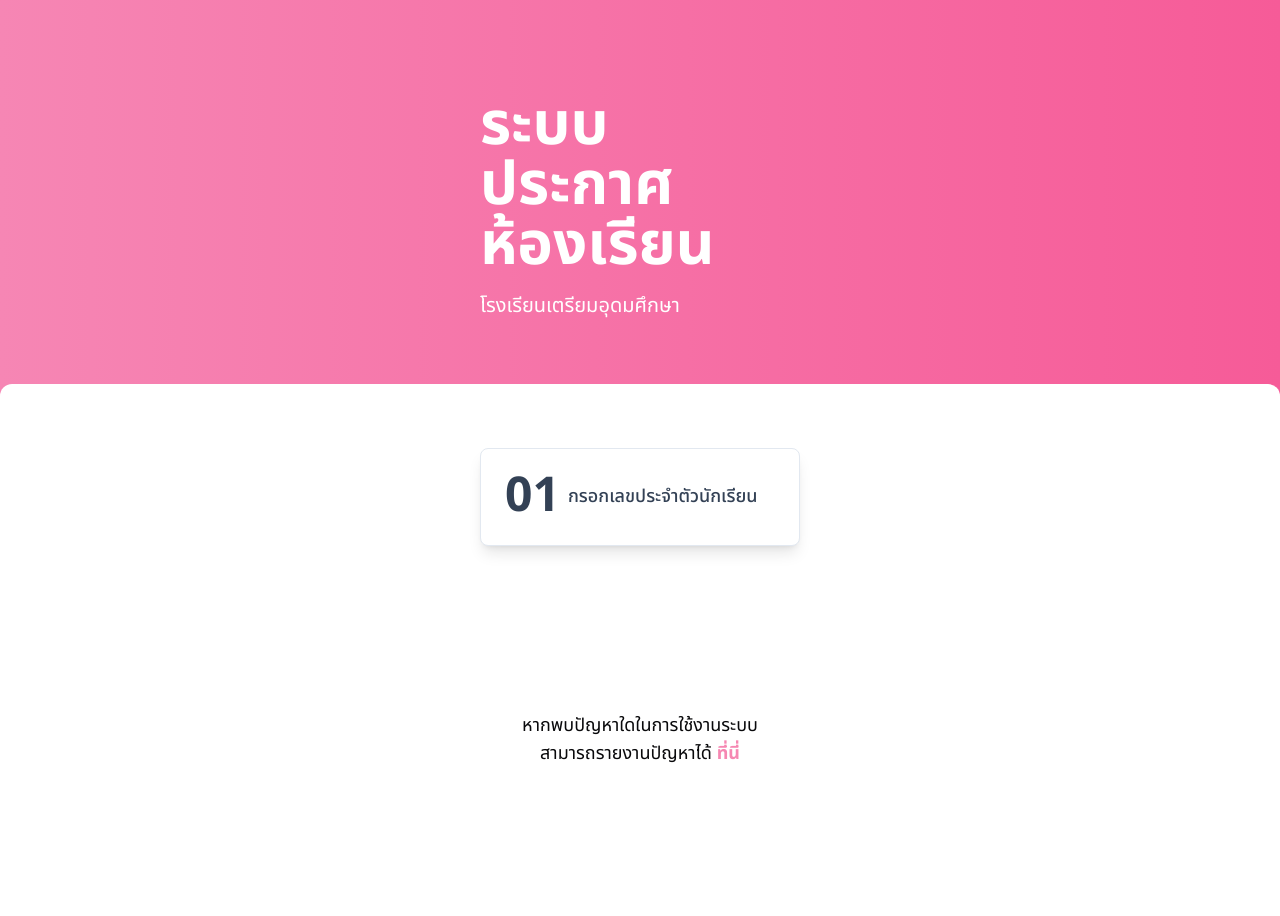
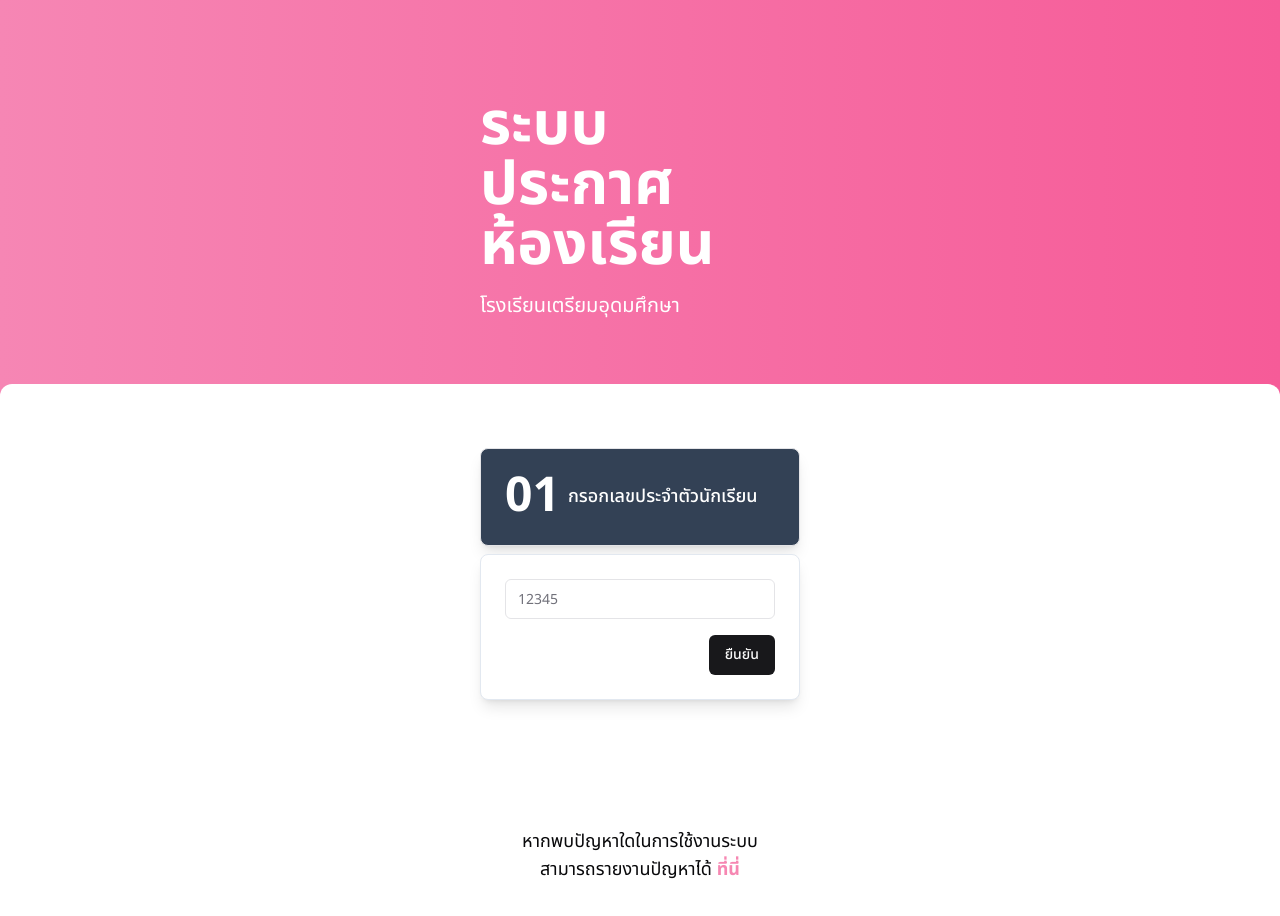
Before and after one commit to triamudomcmc/room-announcer, a Next.js app: page / in a window 1280 px wide. Before the commit the page ends 800 px from the top, so only its background shows below. Built offline with nearby package versions, Linux system fonts and the light colour scheme.

Commit message:
feat: first step regex

```diff
--- a/package.json
+++ b/package.json
@@ -23,6 +23,7 @@
     "postgres": "^3.4.4",
     "react": "^18",
     "react-dom": "^18",
+    "react-hook-form": "^7.51.4",
     "tailwind-merge": "^2.3.0",
     "tailwindcss-animate": "^1.0.7"
   },
--- a/src/components/announce/get_room/01_student_id.client.tsx
+++ b/src/components/announce/get_room/01_student_id.client.tsx
@@ -2,11 +2,34 @@
 import { Button } from "@/components/ui/button";
 import { Input } from "@/components/ui/input";
 import { cn } from "@/lib/utils";
-import { useState } from "react";
+import { type SubmitHandler, useForm } from "react-hook-form";
+import { type Process } from "./get_room.client";
 
-export default function StudentId() {
-  const [studentId, setStudentId] = useState<string>("");
-  const [process, setProcess] = useState<"idle" | "editing" | "done">("idle");
+interface StudentIdFormInput {
+  studentId: string;
+}
+
+interface StudentIdProps {
+  process: Process;
+  back: () => void;
+  next: () => void;
+}
+
+export default function StudentId({ process, back, next }: StudentIdProps) {
+  const {
+    register,
+    handleSubmit,
+    formState: { errors },
+  } = useForm<StudentIdFormInput>({
+    defaultValues: {
+      studentId: "",
+    },
+  });
+
+  const onSubmit: SubmitHandler<StudentIdFormInput> = (data) => {
+    console.log(data);
+    next();
+  };
 
   return (
     <div className="flex flex-col gap-2">
@@ -17,8 +40,7 @@ export default function StudentId() {
           process === "editing" && "bg-slate-700 text-white",
         )}
         onClick={() => {
-          if (process === "idle") setProcess("editing");
-          else if (process === "done") setProcess("editing");
+          if (process === "done") back();
         }}
       >
         <div className="flex w-full items-center gap-2">
@@ -28,12 +50,28 @@ export default function StudentId() {
       </Button>
 
       {process === "editing" && (
-        <div className="flex w-full flex-col gap-4 rounded-lg border border-slate-200 bg-white p-6 shadow-lg">
-          <Input type="text" placeholder="12345" />
+        <form
+          onSubmit={handleSubmit(onSubmit)}
+          className="flex w-full flex-col gap-4 rounded-lg border border-slate-200 bg-white p-6 shadow-lg"
+        >
+          <Input
+            {...register("studentId", {
+              required: true,
+              pattern: /^[5,6][0-9]{4}$/,
+            })}
+            type="text"
+            placeholder="12345"
+          />
+          {errors.studentId && (
+            <span className="text-sm text-red-500">
+              กรุณากรอกเลขประจำตัวนักเรียนให้ถูกต้อง
+            </span>
+          )}
+
           <div className="flex flex-col items-end">
-            <Button type="submit">บืนยัน</Button>
+            <Button type="submit">ยืนยัน</Button>
           </div>
-        </div>
+        </form>
       )}
     </div>
   );
--- /dev/null
+++ b/src/components/announce/get_room/get_room.client.tsx
@@ -0,0 +1,23 @@
+"use client";
+import { useState } from "react";
+import StudentId from "./01_student_id.client";
+
+export type Process = "idle" | "editing" | "done";
+
+export default function GetRoom() {
+  const [process, setProcess] = useState<
+    Record<"step_1" | "step_2" | "step_3", Process>
+  >({
+    step_1: "editing",
+    step_2: "idle",
+    step_3: "idle",
+  });
+
+  return (
+    <section className="relative -top-8 flex w-full flex-col gap-8 rounded-t-xl bg-white px-4 py-16 text-lg">
+      <div className="mx-auto w-full max-w-xs">
+        <StudentId process={process.step_1} back={() => {}} next={() => {}} />
+      </div>
+    </section>
+  );
+}
--- a/src/components/announce/get_room/get_room.tsx
+++ /dev/null
@@ -1,11 +0,0 @@
-import StudentId from "./01_student_id.client";
-
-export default function GetRoom() {
-  return (
-    <section className="relative -top-8 flex w-full flex-col gap-8 rounded-t-xl bg-white px-4 py-16 text-lg">
-      <div className="mx-auto w-full max-w-xs">
-        <StudentId />
-      </div>
-    </section>
-  );
-}
--- a/src/components/announce/get_room/index.ts
+++ b/src/components/announce/get_room/index.ts
@@ -1,3 +1,3 @@
-import { default as GetRoom } from "./get_room";
+import { default as GetRoom } from "./get_room.client";
 
 export default GetRoom;
```
Also changed, not shown: 1 other file (tests, documents, lock files or other folders).
